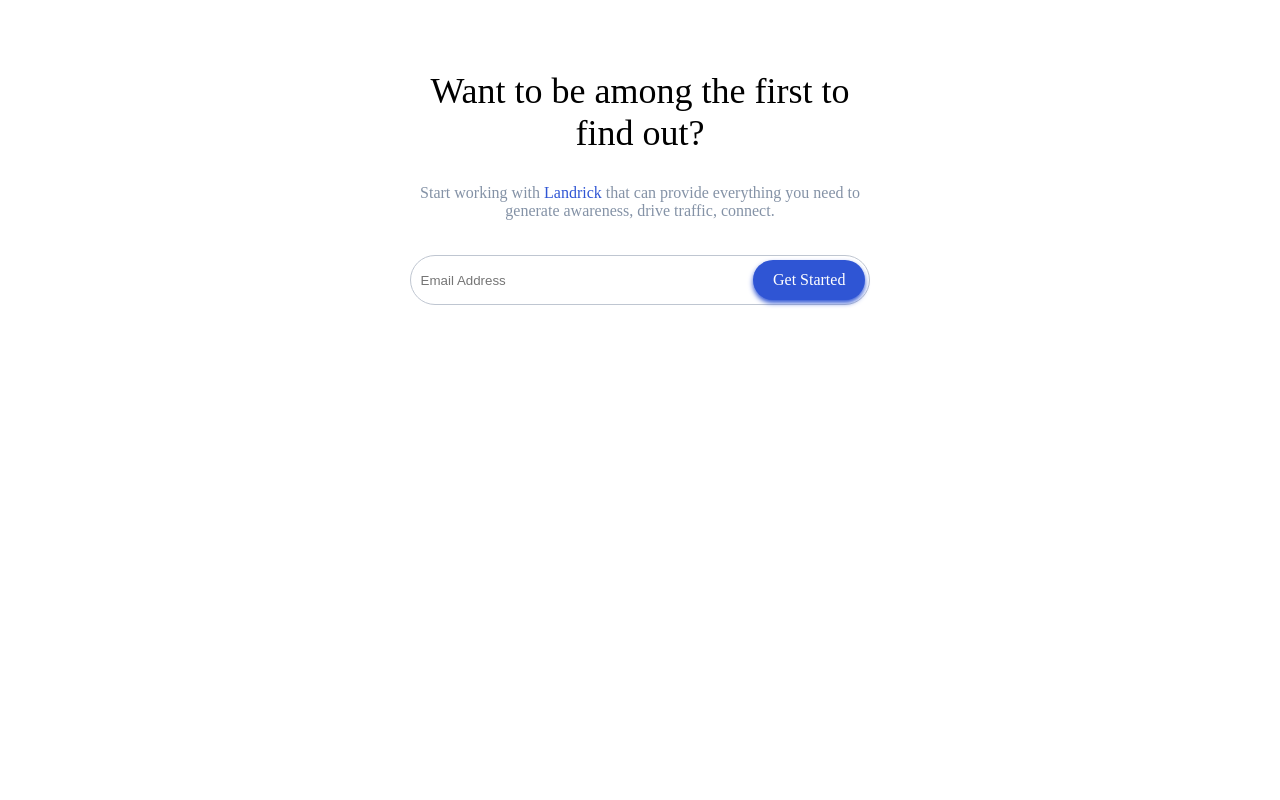
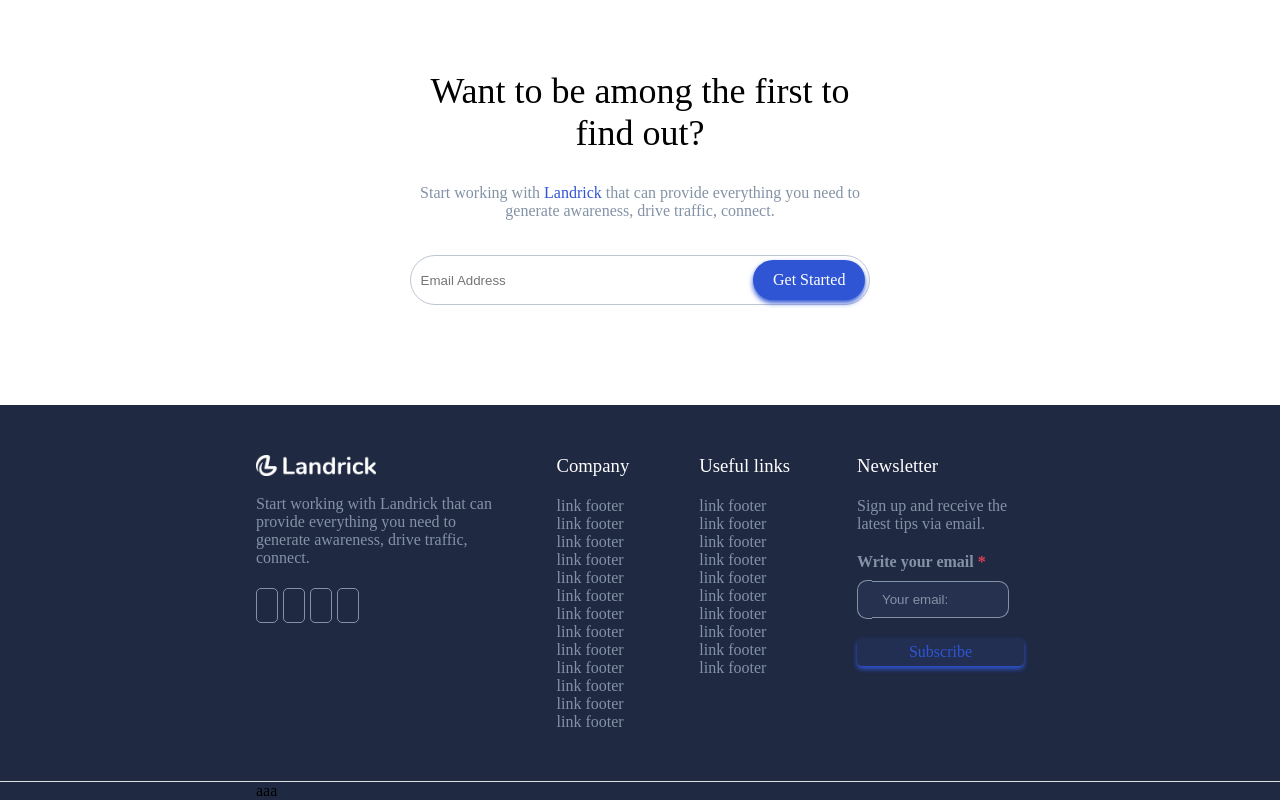
Before and after one commit to AlbertoCiuf/proj-html-vuejs, a Vue app: page / in a window 1280 px wide. Shown: the part 3270-4070 px from the top of the page. Before the commit the page ends 3675 px from the top, so only its background shows below. Built offline with nearby package versions, Linux system fonts and the light colour scheme; a small style sheet from the web is missing; the HTML template or start-up script is replaced by a standard one.

Commit message:
footer-top statico //inizio footer bottom

```diff
--- a/src/App.vue
+++ b/src/App.vue
@@ -9,8 +9,8 @@
     <!-- main -->
     <Main />
 
-    <!-- footer social, links, newsletter -->
-    <!-- footer bot -->
+    <!-- footer -->
+    <Footer />
   </div>
 </template>
 
@@ -19,6 +19,7 @@
 import Header from './components/Header.vue'
 import Jumbotron from './components/Jumbotron.vue'
 import Main from './components/Main.vue'
+import Footer from './components/Footer.vue'
 
 export default {
   name: 'App',
@@ -55,7 +56,8 @@
   components: {
     Header,
     Jumbotron,
-    Main
+    Main,
+    Footer
   }
 }
 </script>
--- /dev/null
+++ b/src/components/Footer.vue
@@ -0,0 +1,188 @@
+<template>
+  <footer>
+    <!-- footer social, links, newsletter -->
+    <div class="container">
+      <div class="footer-top">
+        <div class="social-area">
+          <div class="logo">
+            <img src="../assets/img/logo-light.png" alt="Logo light">
+          </div>
+          <p>Start working with Landrick that can provide everything you need to generate awareness, drive traffic, connect.</p>
+          <div class="social-links">
+            <i class="fab fa-facebook-f"></i>
+            <i class="fab fa-instagram"></i>
+            <i class="fab fa-twitter"></i>
+            <i class="fab fa-linkedin-in"></i>
+          </div>
+        </div>
+
+        <div class="f-links">
+          <div class="company">
+            <h3>Company</h3>
+            <ul>
+              <li>link footer</li>
+              <li>link footer</li>
+              <li>link footer</li>
+              <li>link footer</li>
+              <li>link footer</li>
+              <li>link footer</li>
+              <li>link footer</li>
+              <li>link footer</li>
+              <li>link footer</li>
+              <li>link footer</li>
+              <li>link footer</li>
+              <li>link footer</li>
+              <li>link footer</li>
+            </ul>
+          </div>
+
+          <div class="useful">
+            <h3>Useful links</h3>
+            <ul>
+              <li>link footer</li>
+              <li>link footer</li>
+              <li>link footer</li>
+              <li>link footer</li>
+              <li>link footer</li>
+              <li>link footer</li>
+              <li>link footer</li>
+              <li>link footer</li>
+              <li>link footer</li>
+              <li>link footer</li>
+            </ul>
+          </div>
+        </div>
+
+        <div class="f-newsletter">
+          <h3>Newsletter</h3>
+          <p>Sign up and receive the latest tips via email.</p>
+          <strong>Write your email <span class="red">*</span></strong> <br>
+          <i class="far fa-envelope"></i>
+          <input type="text" placeholder="Your email:">
+          <div class="btn btn-dark">Subscribe</div>
+        </div>
+
+      </div>
+    </div>
+
+    <div class="border-bottom"></div>
+
+    <!-- footer bot -->
+    <div class="footer-bottom">
+      <div class="container">
+        aaa
+      </div>
+    </div>
+  </footer>
+</template>
+
+<script>
+export default {
+  name: 'Footer',
+}
+</script>
+
+<style lang="scss" scoped>
+@import '../assets/style/vars.scss';
+
+footer {
+  background-color: #1F2942;
+  .container {
+    width: 60%;
+    margin: 0 auto;
+    .footer-top {
+      display: flex;
+      justify-content: space-between;
+      gap: 50px;
+      padding: 50px 0;
+      h3 {
+        color: #fff;
+        font-weight: 400;
+        padding-bottom: 20px;
+      }
+      p, i, strong {
+        color: $light-text-color;
+      }
+      span.red {
+        color: #E43F52;
+      }
+      .social-area {
+        width: calc(100% / 3);
+        .logo {
+          img {
+            width: 120px;
+          }
+        }
+        p, .social-links {
+          padding: 15px 0;
+        }
+        .social-links {
+          i {
+          border: 1px solid $light-text-color;
+          border-radius: 5px;
+          padding: 8px 10px;
+          margin-right: 5px;
+         }
+        }
+      }
+      .f-links {
+        width: calc(100% / 3);
+        display: flex;
+        gap: 70px;
+        ul li {
+          color: $light-text-color;
+        }
+      }
+      .f-newsletter {
+        width: calc((100% / 3) / 1.5);
+        p {
+          padding-bottom: 20px;
+        }
+        i.fa-envelope {
+          background-color: #26314F;
+          border: 1px solid $light-text-color;
+          border-radius: 10px;
+          padding: 10px 7px;
+          border-right: none;
+          vertical-align: middle;
+          width: 30px;
+          border-top-right-radius: 0;
+          border-bottom-right-radius: 0;
+          z-index: 2;
+        }
+        input {
+          color: $light-text-color;
+          z-index: 1;
+          width: calc(100% - 30px);
+          vertical-align: middle;
+          border-left: none !important;
+          border-top-left-radius: 0 !important;
+          border-bottom-left-radius: 0 !important;
+          background-color: #26314F;
+          border: 1px solid $light-text-color;
+          margin: 10px 0;
+          padding: 10px;
+          border-radius: 10px;
+          &::placeholder {
+            color: $light-text-color;
+          }
+        }
+        .btn.btn-dark {
+          width: 100%;
+          margin: 0;
+          margin-top: 10px;
+          text-align: center;
+          color: $active-link-color;
+          background-color: #222F52;
+          transition: all .2s;
+          &:hover {
+            color: $light-text-color;
+          }
+        }
+      }
+    }
+  }
+
+}
+
+</style>
--- a/src/components/PlansCard.vue
+++ b/src/components/PlansCard.vue
@@ -47,7 +47,7 @@
   border-bottom: 4px solid lighten($light-text-color,20);
   margin-bottom: 100px;
   margin-top: 60px;
-  transition: all .2s;
+  transition: transform .3s;
   &:hover {
     transform: scale(1.1);
     border-bottom: 4px solid $active-link-color;
@@ -74,10 +74,6 @@
       background-color: #F17425;
       transform: rotate(45deg);
       box-shadow: 0px 0px 5px rgba(0,0,0,0.3);
-      // &::before, &::after {
-      //   content: '';
-      //   border: 3px solid #F17425;
-      // }
     }
   }
   p, small, li {
```
